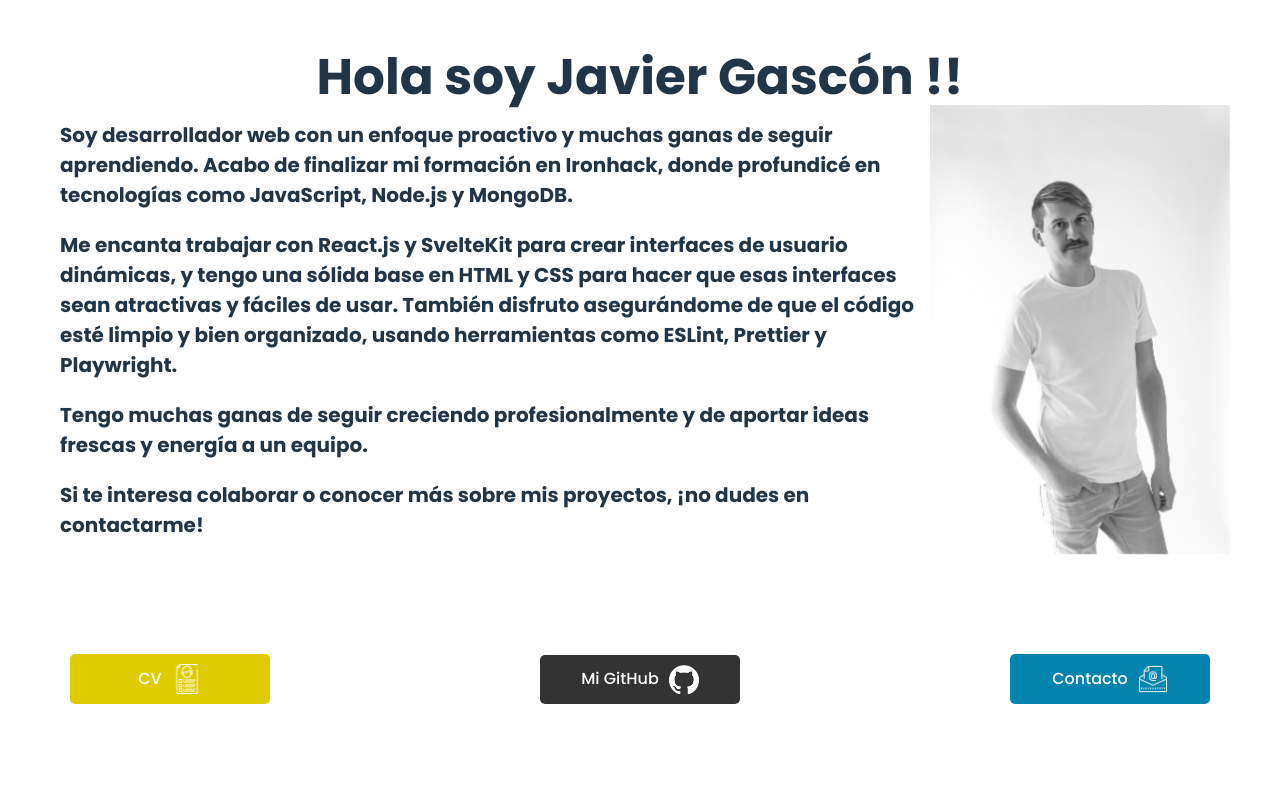
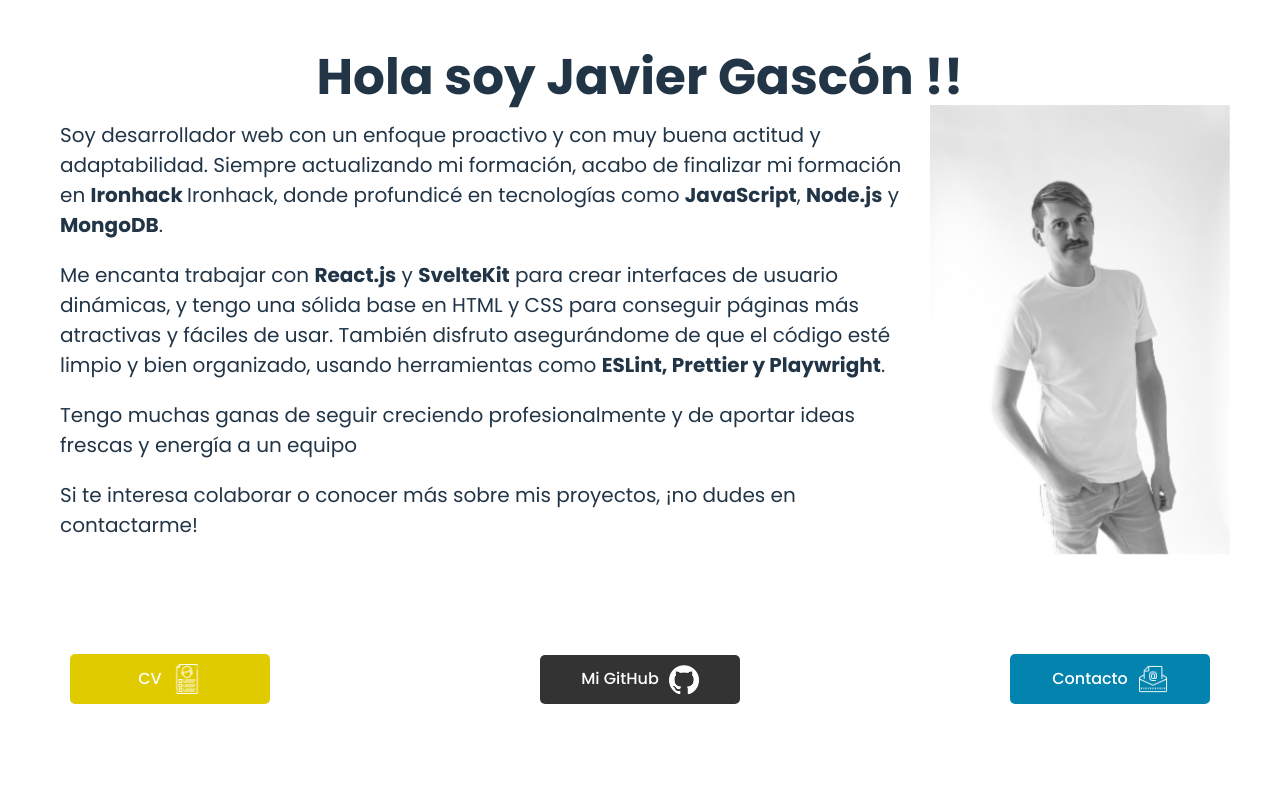
Before and after one commit to Javitocatral/porfolio-2024, a React (Vite) app: page / in a window 1280 px wide. Shown: the top 800 px of the page. Built offline with nearby package versions, Linux system fonts and the light colour scheme; the HTML template or start-up script is replaced by a standard one.

Commit message:
mejorar texto

```diff
--- a/src/App.css
+++ b/src/App.css
@@ -111,7 +111,7 @@ th {
 .about p {
   padding: 10px;
   font-size: 20px;
-  font-weight: bold;
+  font-weight: normal;
 }
 .proyecto {
   position: relative;
--- a/src/Porfolio.jsx
+++ b/src/Porfolio.jsx
@@ -14,20 +14,23 @@ function Porfolio() {
       <div className="about">
         <div>
           <p>
-            Soy desarrollador web con un enfoque proactivo y muchas ganas de
-            seguir aprendiendo. Acabo de finalizar mi formación en Ironhack,
-            donde profundicé en tecnologías como JavaScript, Node.js y MongoDB.
+            Soy desarrollador web con un enfoque proactivo y con muy buena
+            actitud y adaptabilidad. Siempre actualizando mi formación, acabo de
+            finalizar mi formación en <strong>Ironhack </strong> Ironhack, donde
+            profundicé en tecnologías como <strong>JavaScript</strong>,{' '}
+            <strong>Node.js</strong> y <strong>MongoDB</strong>.
           </p>
           <p>
-            Me encanta trabajar con React.js y SvelteKit para crear interfaces
-            de usuario dinámicas, y tengo una sólida base en HTML y CSS para
-            hacer que esas interfaces sean atractivas y fáciles de usar. También
-            disfruto asegurándome de que el código esté limpio y bien
-            organizado, usando herramientas como ESLint, Prettier y Playwright.
+            Me encanta trabajar con <strong>React.js</strong> y{' '}
+            <strong>SvelteKit</strong> para crear interfaces de usuario
+            dinámicas, y tengo una sólida base en HTML y CSS para conseguir
+            páginas más atractivas y fáciles de usar. También disfruto
+            asegurándome de que el código esté limpio y bien organizado, usando
+            herramientas como <strong> ESLint, Prettier y Playwright</strong>.
           </p>
           <p>
             Tengo muchas ganas de seguir creciendo profesionalmente y de aportar
-            ideas frescas y energía a un equipo.
+            ideas frescas y energía a un equipo
           </p>
           <p>
             Si te interesa colaborar o conocer más sobre mis proyectos, ¡no
```
